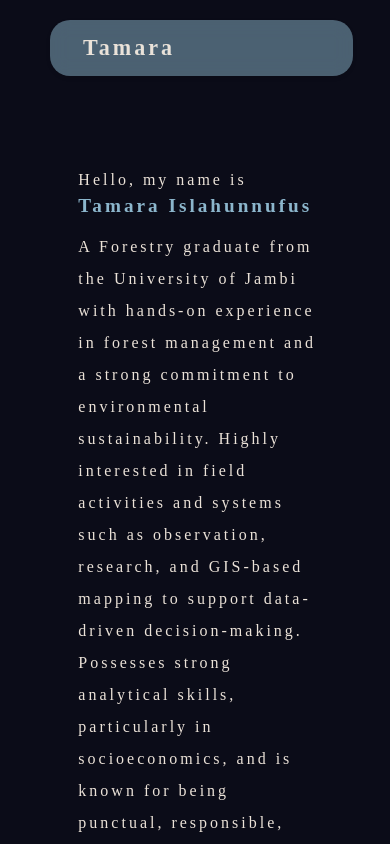
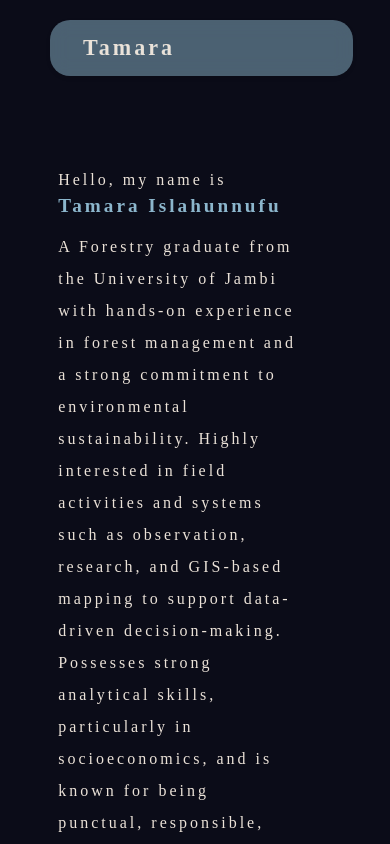
Before and after one commit to bulanndhln/tamara-portofolio, a React (Vite) app: page / in a window 390 px wide. Shown: the top 844 px of the page. Built offline with nearby package versions, Linux system fonts and the light colour scheme.

Commit message:
change width at about section

```diff
--- a/src/About.css
+++ b/src/About.css
@@ -212,22 +212,22 @@ aside .foto img {
 /* Responsif Smartphone*/
 @media (max-width: 576px) {
   .wrapper {
+    margin-left:0px;
     margin:0;
     padding:0;
-    margin-left:20px;
-    margin-right:20px;
+
   }
   #about{
     position: relative;
     display:block;
     float: none;
     margin-top: 60px;
-    margin-left: 50px;
-    margin-right: 50px;
+    margin-left: 0px;
+    margin-right: 0px;
     padding: 0px;
     justify-content: center;
     text-align: left;
-    width: 80%;
+    width: 90%;
   }
 
   aside {
@@ -269,7 +269,7 @@ aside .foto img {
   }
     .wrapper  .aboutMe h1{
     font-size: 1.2em;
-    width: 28ch;
+    width: 26ch;
   }
     .wrapper  .aboutMe h3{
     margin-top: 0px;
```
